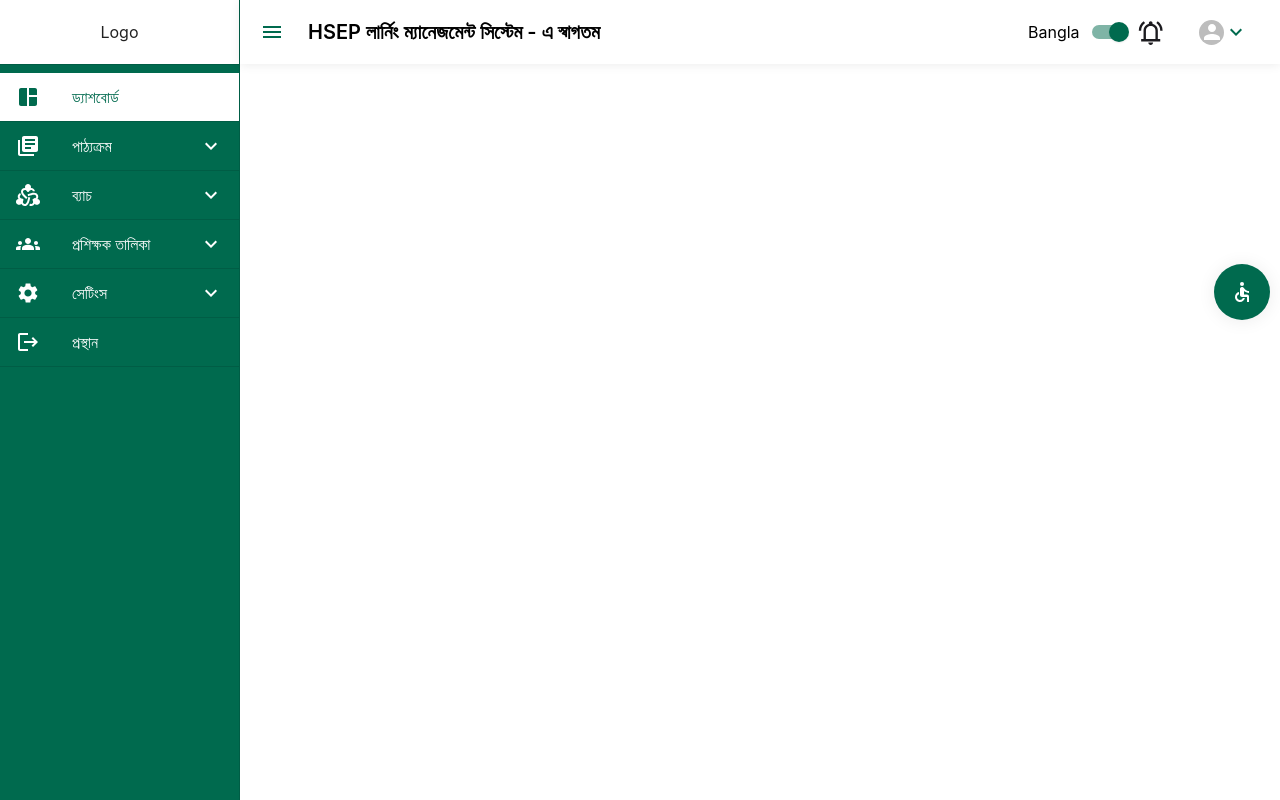
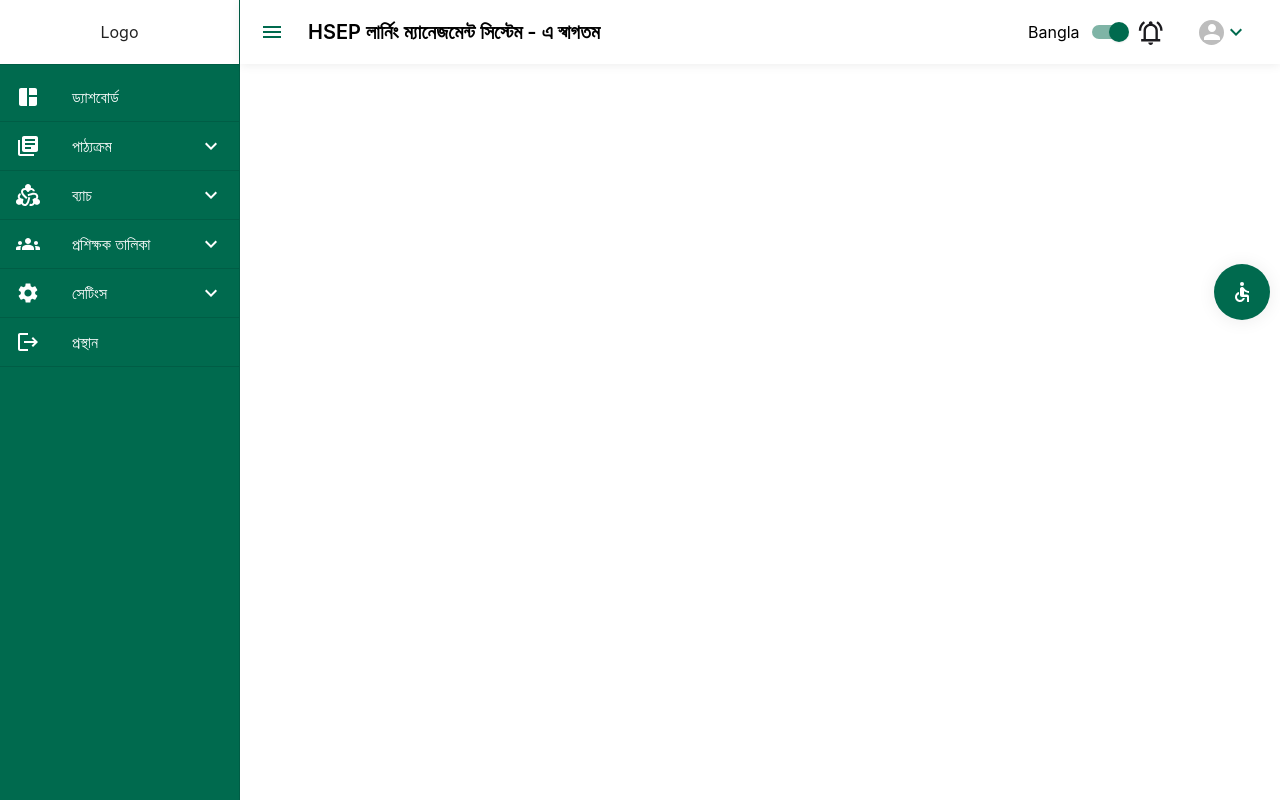
Before and after one commit to affan-habib/admin-panel, a React (Create React App) app: page / in a window 1280 px wide. Built offline with nearby package versions, Linux system fonts and the light colour scheme.

Commit message:
sidebar up

```diff
--- a/src/components/layouts/Sidebar.tsx
+++ b/src/components/layouts/Sidebar.tsx
@@ -1,4 +1,4 @@
-import React, { useState } from 'react';
+import React, { useState, useEffect } from 'react';
 import {
   List,
   ListItem,
@@ -7,7 +7,7 @@ import {
   ListItemIcon,
 } from '@mui/material';
 import { ExpandLess, ExpandMore, Logout } from '@mui/icons-material';
-import { useNavigate } from 'react-router-dom';
+import { useNavigate, useLocation } from 'react-router-dom';
 import UseGetMenuItems from './menu-items';
 import { useTranslation } from 'react-i18next';
 
@@ -23,11 +23,49 @@ interface SidebarProps {
 
 const Sidebar: React.FC<SidebarProps> = ({ handleLogout }) => {
   const [menuStates, setMenuStates] = useState<{ [key: string]: boolean }>({});
-  const [selectedMenu, setSelectedMenu] = useState<string | null>('/dashboard');
+  const [selectedMenu, setSelectedMenu] = useState<string | null>(null);
   const [selectedSubMenu, setSelectedSubMenu] = useState<string | null>(null);
   const { t } = useTranslation();
   const navigate = useNavigate();
+  const location = useLocation();
 
+  // Call the hook within the component body
+  const menuItems = UseGetMenuItems();
+
+  useEffect(() => {
+    const currentPath = location.pathname;
+
+    let matchingMenu: MenuItem | undefined;
+    let matchingSubMenu: MenuItem | undefined;
+
+    for (const item of menuItems) {
+      if (currentPath === item.path) {
+        matchingMenu = item;
+        break;
+      }
+
+      if (item.subMenu) {
+        matchingSubMenu = item.subMenu.find((subItem) => currentPath === subItem.path);
+
+        if (matchingSubMenu) {
+          matchingMenu = item;
+          break;
+        }
+      }
+    }
+
+    if (matchingMenu) {
+      setSelectedMenu(matchingMenu.path);
+    } else {
+      setSelectedMenu(null);
+    }
+
+    if (matchingSubMenu) {
+      setSelectedSubMenu(matchingSubMenu.path);
+    } else {
+      setSelectedSubMenu(null);
+    }
+  }, [location.pathname, menuItems]);
   const handleToggle = (path: string) => {
     setMenuStates((prevStates) => ({
       ...prevStates,
@@ -50,7 +88,6 @@ const Sidebar: React.FC<SidebarProps> = ({ handleLogout }) => {
     navigate(path);
   };
 
-  const menuItems = UseGetMenuItems();
 
   return (
     <List>
@@ -66,10 +103,10 @@ const Sidebar: React.FC<SidebarProps> = ({ handleLogout }) => {
             }}
             sx={{
               backgroundColor:
-                selectedMenu === item.path ? 'white' : 'primary.main',
-              color: selectedMenu === item.path ? 'primary.main' : 'white',
+                selectedMenu === item.path ? 'primary.main' : 'primary.main',
+              color: selectedMenu === item.path ? 'white' : 'white',
               '&:hover': {
-                backgroundColor: 'white',
+                backgroundColor: '#DEEEC6',
                 color: 'primary.main',
               },
             }}
@@ -77,10 +114,8 @@ const Sidebar: React.FC<SidebarProps> = ({ handleLogout }) => {
             {item.icon && (
               <ListItemIcon
                 sx={{
-                  color: selectedMenu === item.path ? 'primary.main' : 'white',
-                  '&:hover': {
-                    color: 'red',
-                  },
+                  color: "white",
+
                 }}
               >
                 {item.icon}
@@ -100,6 +135,7 @@ const Sidebar: React.FC<SidebarProps> = ({ handleLogout }) => {
               <List component="div" disablePadding>
                 {item.subMenu.map((subItem, subIndex) => (
                   <ListItem
+                    component='div'
                     key={subIndex}
                     onClick={() => handleSubMenuClick(subItem.path)}
                     selected={selectedSubMenu === subItem.path}
@@ -111,8 +147,8 @@ const Sidebar: React.FC<SidebarProps> = ({ handleLogout }) => {
                       color:
                         selectedSubMenu === subItem.path ? 'yellow' : 'white',
                       '&:hover': {
-                        backgroundColor: '#4caf50',
-                        color: 'white',
+                        backgroundColor: '#DEEEC6',
+                        color: 'black',
                       },
                     }}
                   >
@@ -122,7 +158,7 @@ const Sidebar: React.FC<SidebarProps> = ({ handleLogout }) => {
                           color:
                             selectedSubMenu === subItem.path
                               ? 'yellow'
-                              : 'white',
+                              : '#DEEEC6',
                         }}
                       >
                         {subItem.icon}
```
